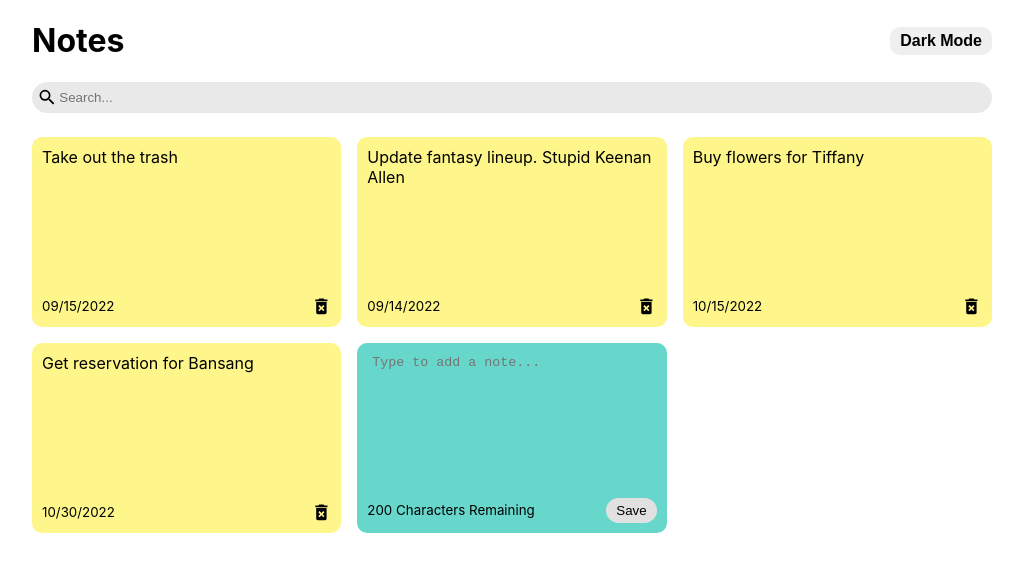
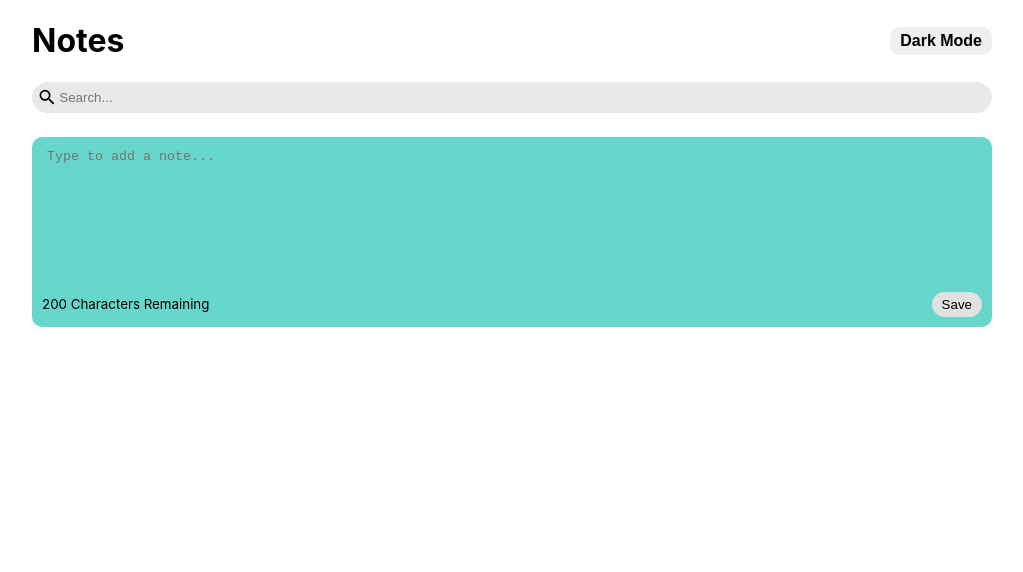
Before and after one commit to jchan3990/notes, a React (Create React App) app in the folder notes-react-app/: page / in a window 1280 px wide. Shown: the top 572 px of the page, without its empty margins (128-1151 px from the left). Built offline with nearby package versions, Linux system fonts and the light colour scheme; the HTML template or start-up script is replaced by a standard one.

Commit message:
Added notes persist using localStorage

```diff
--- a/notes-react-app/src/App.jsx
+++ b/notes-react-app/src/App.jsx
@@ -1,4 +1,4 @@
-import { React, useState } from 'react';
+import { React, useState, useEffect } from 'react';
 import { nanoid } from 'nanoid';
 
 import './App.css';
@@ -8,31 +8,14 @@ import SearchBar from './components/SearchBar.jsx';
 import NotesList from './components/NotesList.jsx';
 
 const App = () => {
-  const [notes, setNotes] = useState([
-    {
-      id: nanoid(),
-      text: "Take out the trash",
-      createDate: "09/15/2022"
-    },
-    {
-      id: nanoid(),
-      text: "Update fantasy lineup. Stupid Keenan Allen",
-      createDate: "09/14/2022"
-    },
-    {
-      id: nanoid(),
-      text: "Buy flowers for Tiffany",
-      createDate: "10/15/2022"
-    },
-    {
-      id: nanoid(),
-      text: "Get reservation for Bansang",
-      createDate: "10/30/2022"
-    },
-  ]);
+  const [notes, setNotes] = useState(JSON.parse(localStorage.getItem('react-notes-data')) ?? []);
 
   const [searchText, setSearchText] = useState('');
   const [modeToggle, setModeToggle] = useState(0);
+
+  useEffect(() => {
+    localStorage.setItem('react-notes-data', JSON.stringify(notes));
+  }, [notes])
 
   const addNote = (text) => {
     const date = new Date();
```
